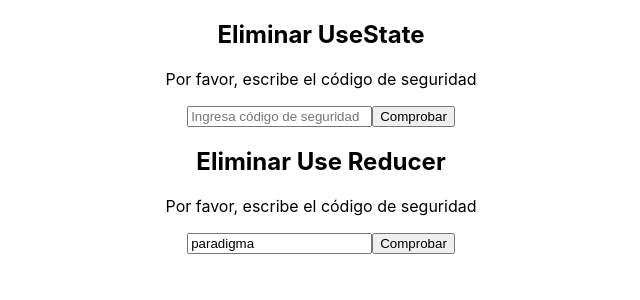
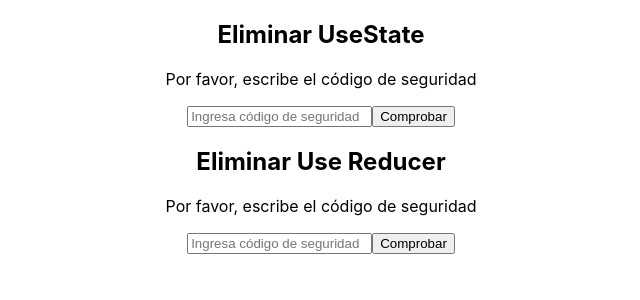
Before and after one commit to HASCA-GH/manejo-estado, a React (Create React App) app: page / in a window 1280 px wide. Shown: the top 300 px of the page, without its empty margins (319-959 px from the left). Built offline with nearby package versions, Linux system fonts and the light colour scheme.

Commit message:
Add: Applying Action creators y actionTypes for the reducer.

```diff
--- a/src/UseReducer.js
+++ b/src/UseReducer.js
@@ -7,9 +7,16 @@ const UseReducer = ({name}) => {
     // const [value, setValue] = React.useState('')
     // const [error, setError] = React.useState(false)
     // const [loading, setLoading] = React.useState(false)
+    // console.log(state);
+    const onConfirm = () => dispatch({type: actionTypes.confirm})
+    const onError = () => dispatch({type: actionTypes.error})
+    const onCheck = () => dispatch({type: actionTypes.check})
+    const onDelete = () => dispatch({type: actionTypes.delete})
+    const onReset = () => dispatch({type: actionTypes.reset})
 
-    // console.log(state);
-
+    const onWrite = (newValue) => {
+        dispatch({type: actionTypes.write, payload: newValue})
+    }
     React.useEffect(() => {
          console.log("Empezando el efecto");
 
@@ -17,8 +24,8 @@ const UseReducer = ({name}) => {
              setTimeout(() => {
                  console.log("Haciendo la validación");
                  state.value===SECURITY_CODE
-                    ? dispatch({ type: 'CONFIRM'})
-                    : dispatch({ type: 'ERROR'})
+                    ? onConfirm()
+                    : onError()
                 //  if (value===SECURITY_CODE) {
                 //     setError(false)
                 //  } else {
@@ -48,13 +55,13 @@ const UseReducer = ({name}) => {
                 type="text"
                 placeholder='Ingresa código de seguridad'
                 value={state.value}
+                onChange={(e) => onWrite(e.target.value)}
             //   onChange={(e)=>{onWrite(e.target.value)}
-                onChange={(e) => {dispatch({ type: 'WRITE', payload:e.target.value })}
-            }
+                // onChange={(e) => {dispatch({ type: actionTypes.write, payload:e.target.value })} }
             />
-            <button
-                onClick={()=> dispatch({type: 'CHECK'})}
-            >Comprobar</button>
+            <button onClick={onCheck}>
+                Comprobar
+            </button>
           </div>
         )
 
@@ -62,13 +69,11 @@ const UseReducer = ({name}) => {
         return (
             <>
                 <p>Pedimos confirmación. ¿Estas seguro?</p>
-                <button
-                    onClick={()=> {dispatch({type: 'DELETE'})}}
-                >Sí
+                <button onClick={onDelete}>
+                    Sí
                 </button>
-                <button
-                    onClick={()=> {dispatch({ type: 'RESET'})}}
-                >No
+                <button onClick={onReset}>
+                    No
                 </button>
             </>
         )
@@ -76,11 +81,9 @@ const UseReducer = ({name}) => {
         return (
             <>
                 <p>Eliminado con éxito</p>
-                <button
-                    onClick={()=> {
-                        dispatch({type: 'RESET'})
-                    }}
-                >Resetear, volver atrás</button>
+                <button onClick={onReset}>
+                    Resetear, volver atrás
+                </button>
             </>
         )
     }
@@ -93,12 +96,23 @@ const UseReducer = ({name}) => {
 // }
 
 const initialState = {
-    value: 'paradigma',
+    value: '',
     error: false,
     loading: false,
     deleted: false,
     confirmed: false,
 }
+
+//Apply Action types
+const actionTypes = {
+    confirm: 'CONFIRM',
+    error: 'ERROR',
+    delete: 'DELETE',
+    write: 'WRITE',
+    reset: 'RESET',
+    check: 'CHECK',
+}
+
 //Create the reducer
 // const reducer = (state, action ) => {
 
@@ -146,31 +160,31 @@ const initialState = {
 
 //3) Forma excelente de crear reducer usando objetos
 const reducerObject = (state, payload) => ({
-    'CONFIRM': {
+    [actionTypes.confirm]: {
         ...state,
         error: false,
         loading: false,
         confirmed: true,
     },
-    'ERROR': {
+    [actionTypes.error]: {
         ...state,
         error: true,
         loading: false,
         confirmed: false,
     },
-    'WRITE':{
+    [actionTypes.write]:{
         ...state,
         value: payload,
     },
-    'CHECK':{
+    [actionTypes.check]:{
         ...state,
         loading: true,
     },
-    'DELETE':{
+    [actionTypes.delete]:{
         ...state,
         deleted: true,
     },
-    'RESET':{
+    [actionTypes.reset]:{
         ...state,
         confirmed: false,
         deleted: false,
```
